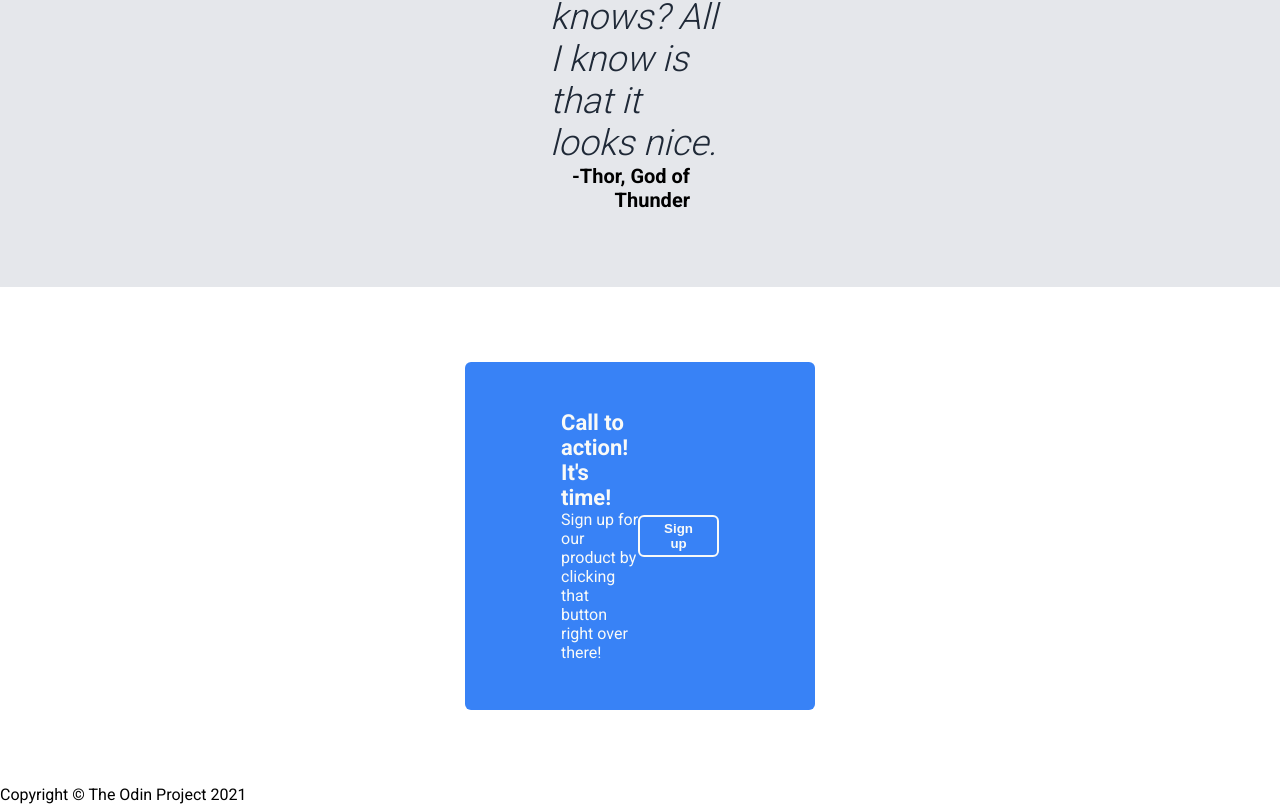
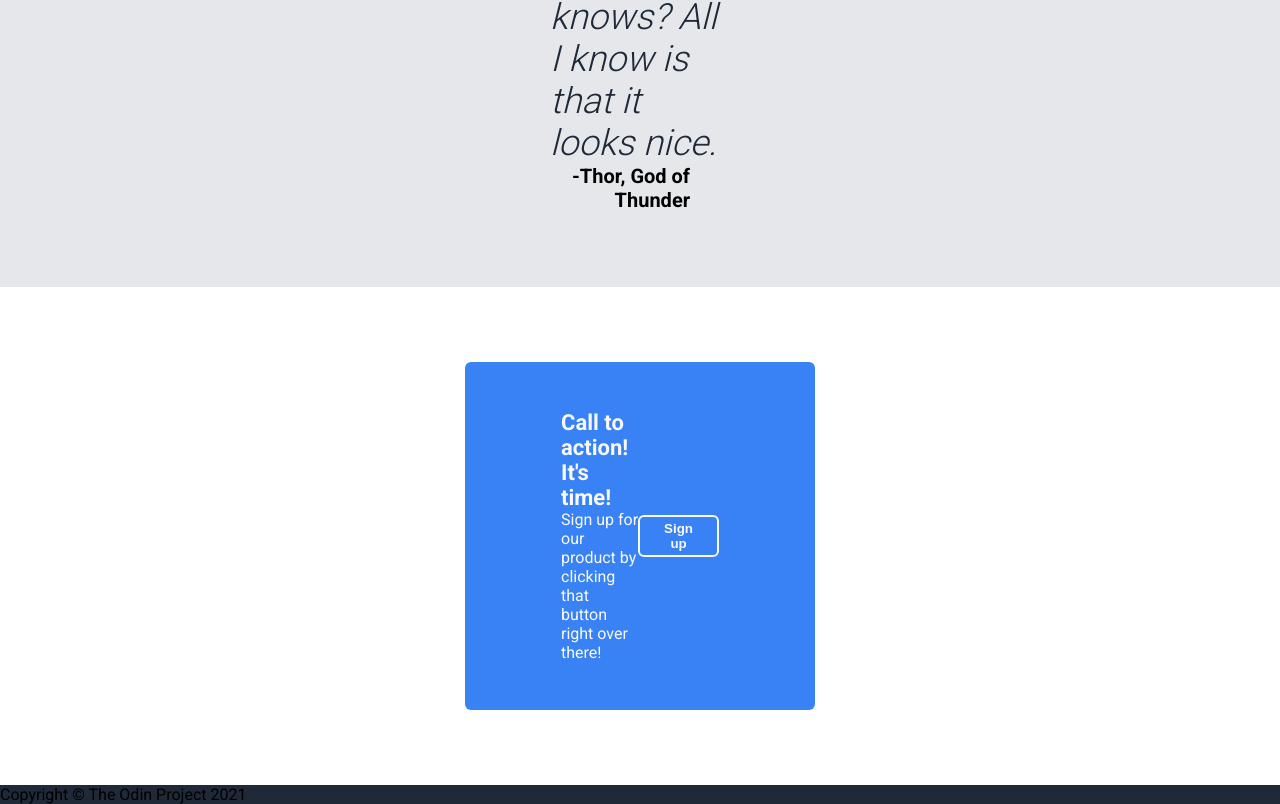
Before and after one commit to reneguzman171/odin-landing-page, a plain HTML site: page index.html in a window 1280 px wide. Shown: the part 1676-2480 px from the top of the page. Drawn offline with Linux system fonts and the light colour scheme.

Commit message:
Set background color for footer

```diff
--- a/style.css
+++ b/style.css
@@ -172,3 +172,7 @@ a {
     font-weight: 700;
     border-style: solid;
 }
+
+.footer {
+background-color: #1F2937;
+}
```
